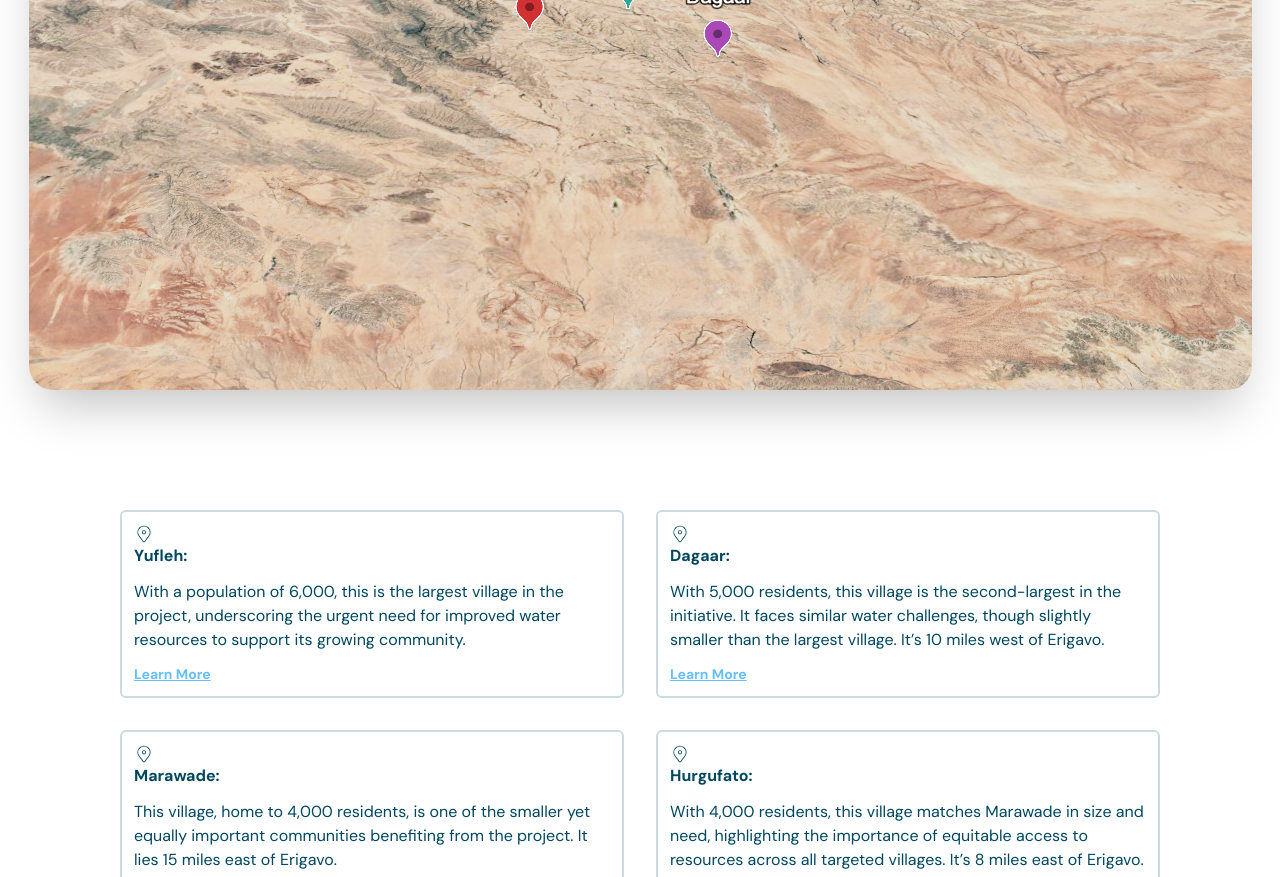
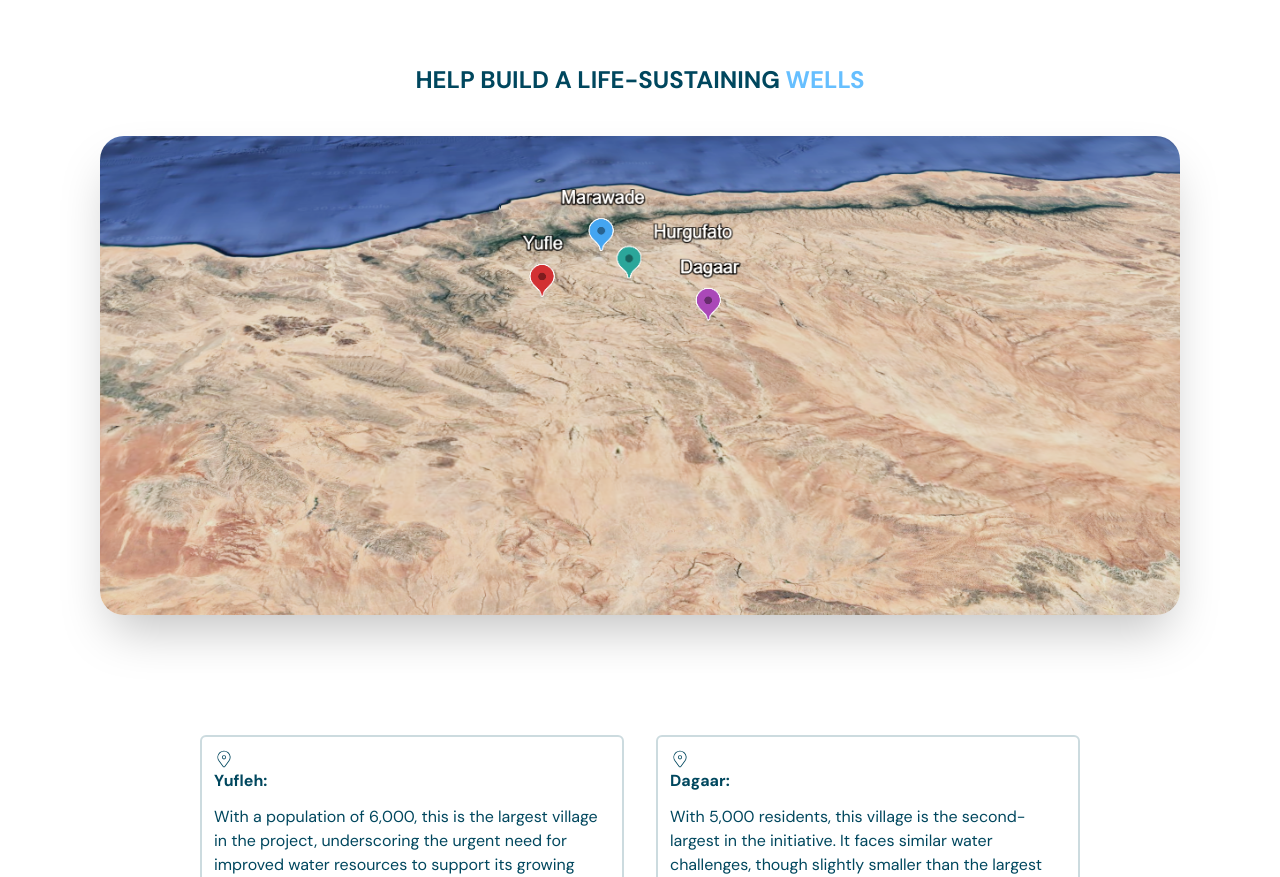
Before and after one commit to Sama-E/RobleFund, a React (Vite) app: page / in a window 1280 px wide. Shown: the part 1920-2797 px from the top of the page. Built offline with nearby package versions, Linux system fonts and the light colour scheme.

Commit message:
update navigation

```diff
--- a/src/App.tsx
+++ b/src/App.tsx
@@ -3,9 +3,9 @@ import { useEffect, useState } from "react";
 import { SelectedPage } from "./types/types";
 import Navbar from "./components/Navbar"
 import Home from "./sections/home";
-import Map from "./sections/map";
+import Wells from "./sections/wells";
 import Works from "./sections/work";
-import Vision from "./sections/vision";
+import Mission from "./sections/mission";
 // import Footer from "./sections/footer";
 
 function App() {
@@ -34,8 +34,8 @@ function App() {
         setSelectedPage={setSelectedPage}
       />
       <Home setSelectedPage={setSelectedPage}/>
-      <Vision setSelectedPage={setSelectedPage}/>
-      <Map setSelectedPage={setSelectedPage} />
+      <Mission setSelectedPage={setSelectedPage}/>
+      <Wells setSelectedPage={setSelectedPage} />
       <Works setSelectedPage={setSelectedPage} />
       {/* <Footer /> */}
     </div>
--- a/src/components/Navbar/index.tsx
+++ b/src/components/Navbar/index.tsx
@@ -39,17 +39,17 @@ return (
                   setSelectedPage={setSelectedPage}
               />
               <Link
-                  page="About Us"
+                  page="Mission"
                   selectedPage={selectedPage}
                   setSelectedPage={setSelectedPage}
               />
               <Link
-                  page="Our Work"
+                  page="Wells"
                   selectedPage={selectedPage}
                   setSelectedPage={setSelectedPage}
               />
               <Link
-                  page="Drilling Wells"
+                  page="Works"
                   selectedPage={selectedPage}
                   setSelectedPage={setSelectedPage}
               />
--- a/src/sections/home/index.tsx
+++ b/src/sections/home/index.tsx
@@ -18,14 +18,14 @@ const Home = ({ setSelectedPage }: Props) => {
   const isAboveMediumScreens = useMediaQuery("(min-width:1060px)");
 
     return (
-      <section className="mt-20">
+      <section id="home" className="mt-20">
         {/* IMAGE AND MAIN HEADER */}
         <motion.div
           className="mx-auto w-5/6 items-center justify-center md:flex md:h-5/6"
           onViewportEnter={() => setSelectedPage(SelectedPage.Home)}
         >
           {/* MAIN HEADER */}
-          <div className="z-10 mt-32 mb-16 md:basis-3/5">
+          <div className="z-10 pt-20 mt-32 mb-16 md:basis-3/5">
             {/* HEADINGS */}
             <motion.div
               className="md:-mt-20"
--- a/src/sections/map/index.tsx
+++ /dev/null
@@ -1,88 +0,0 @@
-import React from 'react'
-import { motion } from 'framer-motion';
-import { CiLocationOn } from "react-icons/ci";
-
-import MapImg from "@/assets/SomalilandMap.png";
-import HText from '@/components/HText';
-import { LocationType, MissionType, SelectedPage } from '@/types/types';
-import Location from './Location';
-
-const locations: Array<MissionType> = [
-  {
-      icon: <CiLocationOn className="h-5 w-5" />,
-      title: "Yufleh:",
-      description:
-          "With a population of 6,000, this is the largest village in the project, underscoring the urgent need for improved water resources to support its growing community."
-  },
-  {
-      icon: <CiLocationOn className="h-5 w-5" />,
-      title: "Dagaar:",
-      description:
-          "With 5,000 residents, this village is the second-largest in the initiative. It faces similar water challenges, though slightly smaller than the largest village. It’s 10 miles west of Erigavo."
-  },
-  {
-      icon: <CiLocationOn className="h-5 w-5" />,
-      title: "Marawade:",
-      description:
-          "This village, home to 4,000 residents, is one of the smaller yet equally important communities benefiting from the project. It lies 15 miles east of Erigavo."
-  },
-  {
-    icon: <CiLocationOn className="h-5 w-5" />,
-    title: "Hurgufato:",
-    description:
-        "With 4,000 residents, this village matches Marawade in size and need, highlighting the importance of equitable access to resources across all targeted villages. It’s 8 miles east of Erigavo."
-  },
-];
-
-const container = {
-  hidden: {},
-  visible: {
-      transistion: { staggerChildren: 0.2 },
-  },
-};
-
-type Props = {
-  setSelectedPage: (value: SelectedPage) => void;
-};
-
-const Map = ({ setSelectedPage }: Props) => {
-  return (
-    <div className="flex-row items-center mt-20 mb-20">
-      <div className="text-center">
-      <HText>
-      <span>HELP BUILD A LIFE-SUSTAINING {" "}</span>
-        <span className="text-primary-500">WELLS</span>
-      </HText>
-      </div>
-
-      <div className="items-center justify-center mt-10">
-        {/* GRAPHICS AND DESCRIPTION */}
-          {/* GRAPHIC */}
-          <div className="flex basis-2/3 justify-center px-5">
-            <img
-                className="rounded-3xl shadow-2xl"
-                alt="map"
-                src={MapImg}
-            />
-          </div>
-
-          {/* LOCATIONS */}
-          <div className="flex basis-1/3 mt-10">
-            <div className="grid grid-cols-2 gap-8 m-20 px-10">
-            {locations.map((location: LocationType) => (
-              <Location
-                icon={location.icon}
-                key={location.title}
-                title={location.title}
-                description={location.description}
-                setSelectedPage={setSelectedPage}
-              />
-            ))}
-            </div>
-          </div>
-      </div>
-    </div>
-  )
-}
-
-export default Map
--- a/src/sections/wells/index.tsx
+++ b/src/sections/wells/index.tsx
@@ -1,11 +1,103 @@
 import React from 'react'
+import { motion } from 'framer-motion';
+import { CiLocationOn } from "react-icons/ci";
 
-type Props = {}
+import MapImg from "@/assets/SomalilandMap.png";
+import HText from '@/components/HText';
+import { LocationType, MissionType, SelectedPage } from '@/types/types';
+import Location from './Location';
 
-const Wells = (props: Props) => {
+const locations: Array<MissionType> = [
+  {
+      icon: <CiLocationOn className="h-5 w-5" />,
+      title: "Yufleh:",
+      description:
+          "With a population of 6,000, this is the largest village in the project, underscoring the urgent need for improved water resources to support its growing community."
+  },
+  {
+      icon: <CiLocationOn className="h-5 w-5" />,
+      title: "Dagaar:",
+      description:
+          "With 5,000 residents, this village is the second-largest in the initiative. It faces similar water challenges, though slightly smaller than the largest village. It’s 10 miles west of Erigavo."
+  },
+  {
+      icon: <CiLocationOn className="h-5 w-5" />,
+      title: "Marawade:",
+      description:
+          "This village, home to 4,000 residents, is one of the smaller yet equally important communities benefiting from the project. It lies 15 miles east of Erigavo."
+  },
+  {
+    icon: <CiLocationOn className="h-5 w-5" />,
+    title: "Hurgufato:",
+    description:
+        "With 4,000 residents, this village matches Marawade in size and need, highlighting the importance of equitable access to resources across all targeted villages. It’s 8 miles east of Erigavo."
+  },
+];
+
+const container = {
+  hidden: {},
+  visible: {
+      transistion: { staggerChildren: 0.2 },
+  },
+};
+
+type Props = {
+  setSelectedPage: (value: SelectedPage) => void;
+};
+
+const Wells = ({ setSelectedPage }: Props) => {
   return (
-    <>
-    </>
+    <section id="wells" className="flex-row items-center mt-20 mb-20">
+      <motion.div
+        onViewportEnter={() => setSelectedPage(SelectedPage.Wells)}
+      >
+        <motion.div
+          className="p-20"
+          initial="hidden"
+          whileInView="visible"
+          viewport={{ once: true, amount: 0.5 }}
+          transition={{ duration: 0.5 }}
+          variants={{
+              hidden: { opacity: 0, x: -50 },
+              visible: { opacity: 1, x: 0 },
+          }}
+        >
+          <div className="text-center mt-10">
+            <HText>
+            <span>HELP BUILD A LIFE-SUSTAINING {" "}</span>
+              <span className="text-primary-500">WELLS</span>
+            </HText>
+          </div>
+
+          <div className="items-center justify-center mt-10">
+            {/* GRAPHICS AND DESCRIPTION */}
+              {/* GRAPHIC */}
+              <div className="flex basis-2/3 justify-center px-5">
+                <img
+                    className="rounded-3xl shadow-2xl"
+                    alt="map"
+                    src={MapImg}
+                />
+              </div>
+
+              {/* LOCATIONS */}
+              <div className="flex basis-1/3 mt-10">
+                <div className="grid grid-cols-2 gap-8 m-20 px-10">
+                {locations.map((location: LocationType) => (
+                  <Location
+                    icon={location.icon}
+                    key={location.title}
+                    title={location.title}
+                    description={location.description}
+                    setSelectedPage={setSelectedPage}
+                  />
+                ))}
+                </div>
+              </div>
+          </div>
+        </motion.div>
+      </motion.div>
+    </section>
   )
 }
 
--- a/src/types/types.ts
+++ b/src/types/types.ts
@@ -1,9 +1,8 @@
 export enum SelectedPage {
   Home = "home",
-  Vision = "vision",
-  Map="map",
+  Mission = "mission",
+  Wells = "wells",
   Works = "works",
-  Wells = "wells",
   ContactUs = "contactus",
   Donate = "donate",
 }
```
Also changed, not shown: src/sections/mission/Missions.tsx (renamed from src/sections/vision/Mission.tsx, +5 -5 lines), src/sections/mission/index.tsx (renamed from src/sections/vision/index.tsx, +11 -11 lines), src/sections/wells/Location.tsx (renamed from src/sections/map/Location.tsx).
